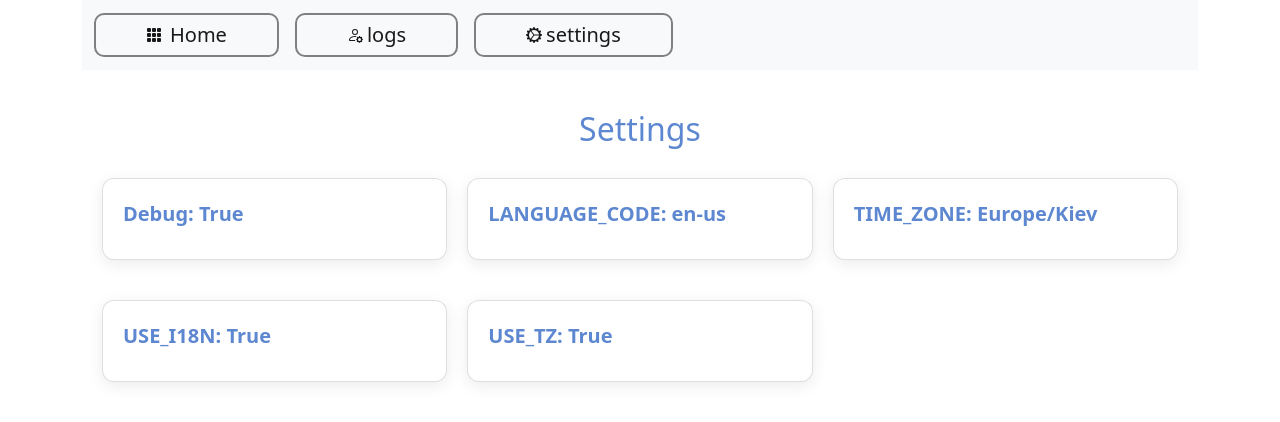
After one commit to Unlie9/CV-Builder-MVP, a Django app: page /settings/ in a window 1280 px wide. The commit adds this page. Shown: the top 422 px of the page. Run offline with Django 5.2, Linux system fonts and the light colour scheme; data comes from the database, SQL or seed files in the repository; some libraries are stand-ins or nearby versions.

Commit message:
finished task5

```diff
--- a/app/backend/apps/audit/urls.py
+++ b/app/backend/apps/audit/urls.py
@@ -1,6 +1,5 @@
 
-from rest_framework.routers import DefaultRouter
-from django.urls import path, include
+from django.urls import path
 
 from apps.audit.views import (
   RequestLogListView,
--- /dev/null
+++ b/app/backend/apps/base/urls.py
@@ -0,0 +1,12 @@
+
+from django.urls import path
+
+from apps.base.views import (
+  settings_view,
+)
+
+app_name = 'base'
+
+urlpatterns = [
+    path('settings/', settings_view, name='settings'),
+]
--- a/app/backend/apps/base/views.py
+++ b/app/backend/apps/base/views.py
@@ -1 +1,6 @@
 from django.shortcuts import render
+
+
+def settings_view(request):
+  template_name = 'settings/main.html'
+  return render(request=request, template_name=template_name)
--- a/app/backend/core/urls.py
+++ b/app/backend/core/urls.py
@@ -21,5 +21,6 @@ urlpatterns = [
     path('admin/', admin.site.urls),
 
     path('', include('apps.cv.urls')),
-    path('', include('apps.audit.urls'))
+    path('', include('apps.audit.urls')),
+    path('', include('apps.base.urls'))
 ]
--- a/app/frontend/templates/includes/wrapper.html
+++ b/app/frontend/templates/includes/wrapper.html
@@ -29,6 +29,21 @@
           </div>
         </a>
 
+        <a
+          href="{% url 'base:settings' %}"
+          class="navbar-brand"
+        >
+          <div class="sidebar-icon transition">
+            <svg xmlns="http://www.w3.org/2000/svg" width="16" height="16" fill="currentColor" class="bi bi-gear-wide-connected" viewBox="0 0 16 16">
+              <path d="M7.068.727c.243-.97 1.62-.97 1.864 0l.071.286a.96.96 0 0 0 1.622.434l.205-.211c.695-.719 1.888-.03 1.613.931l-.08.284a.96.96 0 0 0 1.187 1.187l.283-.081c.96-.275 1.65.918.931 1.613l-.211.205a.96.96 0 0 0 .434 1.622l.286.071c.97.243.97 1.62 0 1.864l-.286.071a.96.96 0 0 0-.434 1.622l.211.205c.719.695.03 1.888-.931 1.613l-.284-.08a.96.96 0 0 0-1.187 1.187l.081.283c.275.96-.918 1.65-1.613.931l-.205-.211a.96.96 0 0 0-1.622.434l-.071.286c-.243.97-1.62.97-1.864 0l-.071-.286a.96.96 0 0 0-1.622-.434l-.205.211c-.695.719-1.888.03-1.613-.931l.08-.284a.96.96 0 0 0-1.186-1.187l-.284.081c-.96.275-1.65-.918-.931-1.613l.211-.205a.96.96 0 0 0-.434-1.622l-.286-.071c-.97-.243-.97-1.62 0-1.864l.286-.071a.96.96 0 0 0 .434-1.622l-.211-.205c-.719-.695-.03-1.888.931-1.613l.284.08a.96.96 0 0 0 1.187-1.186l-.081-.284c-.275-.96.918-1.65 1.613-.931l.205.211a.96.96 0 0 0 1.622-.434zM12.973 8.5H8.25l-2.834 3.779A4.998 4.998 0 0 0 12.973 8.5m0-1a4.998 4.998 0 0 0-7.557-3.779l2.834 3.78zM5.048 3.967l-.087.065zm-.431.355A4.98 4.98 0 0 0 3.002 8c0 1.455.622 2.765 1.615 3.678L7.375 8zm.344 7.646.087.065z"/>
+            </svg>
+            <span class="ms-1">
+              settings
+            </span>
+
+          </div>
+        </a>
+
       </div>
 
 
--- a/app/frontend/templates/request_logs/list.html
+++ b/app/frontend/templates/request_logs/list.html
@@ -7,6 +7,7 @@
   overflow-x: auto;
   margin-top: 20px;
   overflow: hidden;
+  padding: 10px;
 
   border-radius: 5px;
   box-shadow: 0 8px 20px rgba(0,0,0,0.2);
--- /dev/null
+++ b/app/frontend/templates/settings/main.html
@@ -0,0 +1,76 @@
+{% extends 'layouts/base.html' %}
+
+{% block stylesheets %}
+<style>
+
+  .settings-container {
+    max-width: 1200px;
+    margin: 40px auto;
+    padding: 0 20px;
+  }
+
+  h1 {
+    font-size: 2rem;
+    text-align: center;
+    margin-bottom: 30px;
+    color: #5d87d0;
+  }
+
+  .card {
+    background-color: #fff;
+    border-radius: 12px;
+    box-shadow: 0 4px 16px rgba(0,0,0,0.08);
+    padding: 20px;
+    margin-bottom: 20px;
+    transition: transform 0.2s ease, box-shadow 0.2s ease;
+  }
+
+  .card:hover {
+    transform: translateY(-4px);
+    box-shadow: 0 8px 24px rgba(0,0,0,0.12);
+  }
+
+  .card-title {
+    font-size: 1.25rem;
+    font-weight: 600;
+    margin-bottom: 10px;
+    color: #5d87d0;
+  }
+
+  .card-grid {
+    display: grid;
+    grid-template-columns: repeat(auto-fill, minmax(280px, 1fr));
+    gap: 20px;
+  }
+
+</style>
+{% endblock stylesheets %}
+
+{% block content %}
+<div class="settings-container">
+  <h1>Settings</h1>
+
+  <div class="card-grid">
+    <div class="card">
+      <div class="card-title">Debug: {{ DEBUG }}</div>
+    </div>
+
+    <div class="card">
+     <div class="card-title">LANGUAGE_CODE: {{ LANGUAGE_CODE }}</div>
+    </div>
+
+    <div class="card">
+     <div class="card-title">TIME_ZONE: {{ TIME_ZONE }}</div>
+    </div>
+
+    <div class="card">
+     <div class="card-title">USE_I18N: {{ USE_I18N }}</div>
+    </div>
+
+    <div class="card">
+     <div class="card-title">USE_TZ: {{ USE_TZ }}</div>
+    </div>
+
+  </div>
+</div>
+{% endblock content %}
```
Also changed, not shown: app/backend/core/context_processors.py (line endings or trailing spaces). Lines whose indentation alone changed are shown as unchanged.
